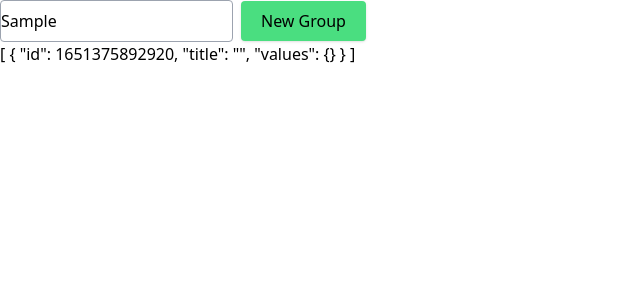
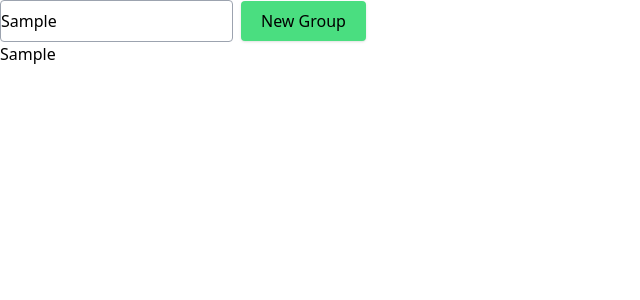
Before and after one commit to mahdyaslami/passwords, a Vue app: page / in a window 1280 px wide. Both pictures are taken after typing "Sample" into the empty fields and a click on the button "New Group". Shown: the top 300 px of the page, without its empty margins (0-640 px from the left). Built offline with nearby package versions, Linux system fonts and the light colour scheme.

Commit message:
Fixed showing group.

```diff
--- a/src/App.vue
+++ b/src/App.vue
@@ -2,7 +2,7 @@
 import { ref } from 'vue'
 import { usePassword } from './hooks/passwords'
 
-const password = usePassword()
+const { passwords, createGroup } = usePassword()
 
 const title = ref('')
 
@@ -10,8 +10,9 @@ const title = ref('')
 
 <template>
   <div>
-    <form @submit.prevent="password.createGroup(title)">
+    <form @submit.prevent="createGroup(title)">
       <input
+        v-model="title"
         class="border border-gray-400 py-2 rounded mr-2"
         type="text"
         required
@@ -25,8 +26,11 @@ const title = ref('')
       </button>
     </form>
 
-    <div>
-      {{ password.passwords }}
+    <div
+      v-for="group in passwords"
+      :key="group.id"
+    >
+      <h2>{{ group.title }}</h2>
     </div>
   </div>
 </template>
```
